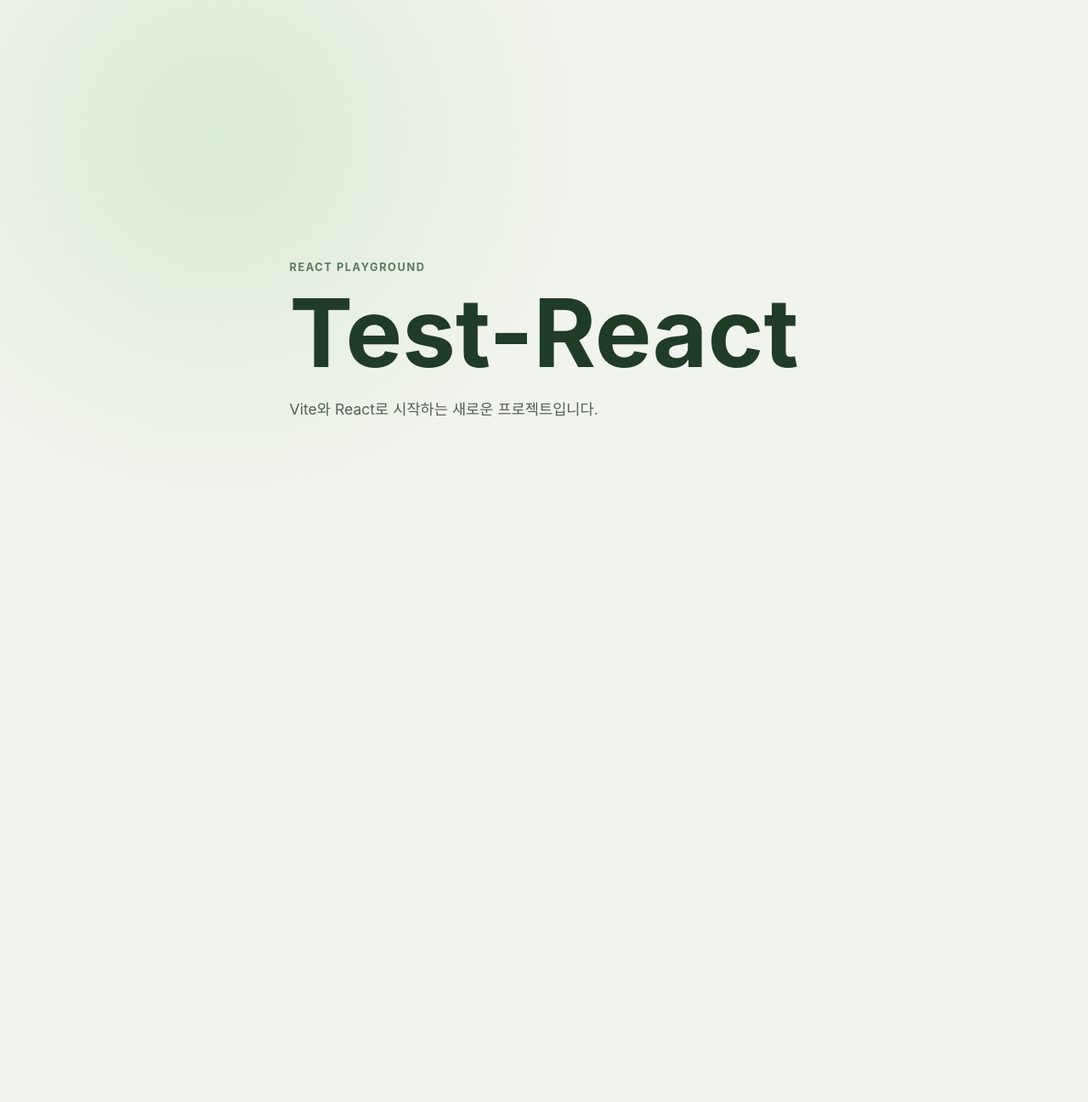
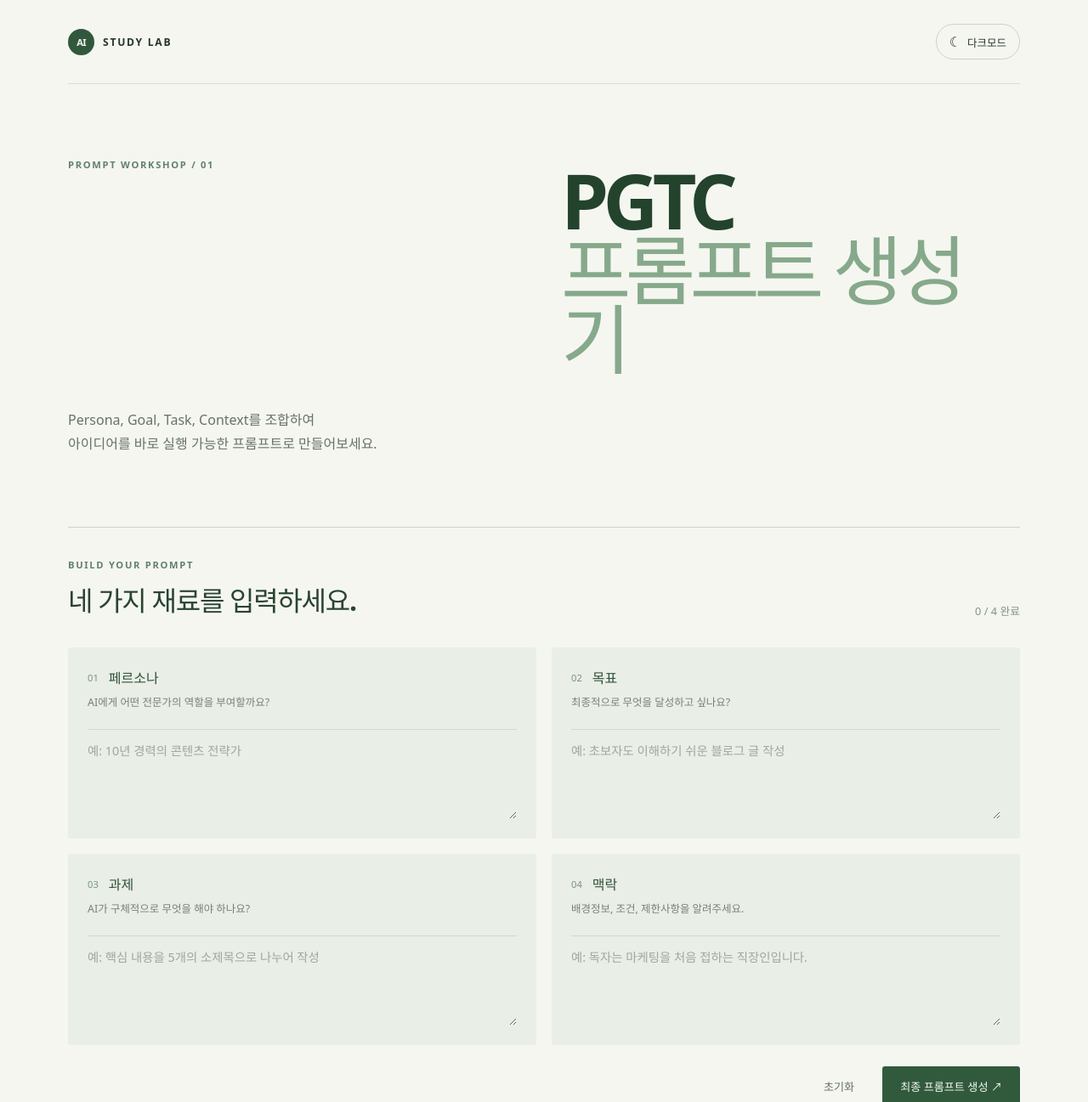
Before and after one commit to mousailee-arch/Test-React, a React (Vite) app: page / in a window 1280 px wide. Shown: the top 1297 px of the page at 85% size. Before the commit the page ends 800 px from the top, so only its background shows below. Built offline with nearby package versions, Linux system fonts and the light colour scheme.

Commit message:
Deploy PGTC prompt generator to GitHub Pages

```diff
--- a/index.html
+++ b/index.html
@@ -3,7 +3,7 @@
   <head>
     <meta charset="UTF-8" />
     <meta name="viewport" content="width=device-width, initial-scale=1.0" />
-    <title>Test React</title>
+    <title>PGTC 프롬프트 생성기 | AI Study Lab</title>
   </head>
   <body>
     <div id="root"></div>
--- a/src/App.css
+++ b/src/App.css
@@ -1,33 +1,48 @@
-.app-shell {
-  display: grid;
-  place-content: center;
-  min-height: 100vh;
-  padding: 2rem;
-  background: radial-gradient(circle at 20% 20%, #dcebd7, transparent 36%), #f1f4ed;
-}
-
-.app-shell > * {
-  max-width: 42rem;
-}
-
-.eyebrow {
-  margin: 0 0 1rem;
-  color: #5b795f;
-  font-size: 0.8rem;
-  font-weight: 700;
-  letter-spacing: 0.12em;
-  text-transform: uppercase;
-}
-
-h1 {
-  margin: 0;
-  color: #203c28;
-  font-size: clamp(3rem, 10vw, 7rem);
-  line-height: 0.95;
-}
-
-.intro {
-  margin: 1.5rem 0 0;
-  color: #536158;
-  font-size: 1.1rem;
-}
+.site-shell { min-height: 100vh; background: #f5f6f0; transition: background .25s, color .25s; }
+.site-shell.dark { color: #e7ede4; background: #18221d; }
+.topbar, .page-content, footer { width: min(1120px, calc(100% - 48px)); margin: auto; }
+.topbar { display: flex; justify-content: space-between; align-items: center; padding: 28px 0; border-bottom: 1px solid #d8ded3; }
+.dark .topbar { border-color: #344339; }
+.brand { display: flex; align-items: center; gap: 10px; color: inherit; font-size: .76rem; font-weight: 800; letter-spacing: .14em; text-decoration: none; }
+.brand-mark { display: grid; place-items: center; width: 31px; height: 31px; color: #f5f6f0; background: #31583d; border-radius: 50%; font-size: .7rem; letter-spacing: -.08em; }
+.theme-toggle, .copy-button { border: 1px solid #cbd4c8; color: inherit; background: transparent; border-radius: 99px; padding: 9px 15px; font-size: .78rem; }
+.theme-toggle span { margin-right: 7px; font-size: 1rem; }
+.page-content { padding: 76px 0 100px; }
+.hero { display: grid; grid-template-columns: 1fr 1fr; gap: 40px; padding-bottom: 76px; }
+.eyebrow, .section-label { color: #61816a; font-size: .7rem; font-weight: 800; letter-spacing: .15em; text-transform: uppercase; }
+.hero h1 { margin: 20px 0 0; color: #23432d; font-size: clamp(3.4rem, 7vw, 6.7rem); line-height: .91; letter-spacing: -.075em; }
+.dark .hero h1 { color: #d7e9d6; }
+.hero h1 em { color: #86a98b; font-style: normal; }
+.hero-copy { align-self: end; margin: 0 0 7px; color: #66736a; font-size: 1rem; line-height: 1.8; }
+.dark .hero-copy, .dark .field-hint { color: #a8b8aa; }
+.generator, .result-panel { border-top: 1px solid #cbd4c8; padding-top: 31px; }
+.dark .generator, .dark .result-panel { border-color: #405044; }
+.section-heading, .result-heading { display: flex; justify-content: space-between; align-items: end; gap: 20px; }
+h2 { margin: 8px 0 0; color: #2a4432; font-size: clamp(1.35rem, 3vw, 2rem); letter-spacing: -.04em; }
+.dark h2 { color: #e1eee0; }
+.step-count { color: #839387; font-size: .8rem; }
+.field-grid { display: grid; grid-template-columns: 1fr 1fr; gap: 18px; margin-top: 34px; }
+.prompt-field { display: flex; flex-direction: column; padding: 22px; background: #e9eee6; border: 1px solid transparent; border-radius: 4px; transition: border-color .2s, background .2s; }
+.dark .prompt-field { background: #243128; }
+.prompt-field:focus-within { border-color: #77967d; background: #eef3eb; }
+.dark .prompt-field:focus-within { background: #293a2f; }
+.field-topline { display: flex; align-items: center; gap: 12px; color: #2f5139; }
+.dark .field-topline { color: #d6e7d4; }
+.field-number { color: #78957d; font-size: .7rem; }
+.field-hint { min-height: 40px; margin-top: 9px; color: #768278; font-size: .78rem; line-height: 1.5; }
+textarea { width: 100%; min-height: 92px; resize: vertical; padding: 13px 0 0; border: 0; border-top: 1px solid #d0d9cd; outline: 0; color: #2b4132; background: transparent; font-size: .9rem; line-height: 1.6; }
+.dark textarea { border-color: #425344; color: #e1eee0; }
+textarea::placeholder { color: #9da89f; }
+.action-row { display: flex; justify-content: flex-end; gap: 12px; margin-top: 25px; }
+.primary-button, .secondary-button { border: 0; border-radius: 3px; padding: 14px 21px; font-weight: 700; font-size: .82rem; }
+.primary-button { color: #f7faf5; background: #315a3d; }
+.primary-button:hover { background: #23482f; }
+.secondary-button { color: #637267; background: transparent; }
+.result-panel { margin-top: 82px; }
+.copy-button:disabled { cursor: not-allowed; opacity: .45; }
+.result-box { min-height: 150px; margin-top: 24px; padding: 23px; white-space: pre-wrap; color: #33483a; background: #e9eee6; border-left: 3px solid #78997d; font-size: .9rem; line-height: 1.75; }
+.dark .result-box { color: #dce9dc; background: #243128; }
+.result-placeholder { color: #94a097; }
+footer { display: flex; justify-content: space-between; padding: 23px 0 30px; border-top: 1px solid #d8ded3; color: #87948a; font-size: .7rem; letter-spacing: .06em; }
+.dark footer { border-color: #344339; }
+@media (max-width: 700px) { .topbar, .page-content, footer { width: min(100% - 32px, 560px); } .page-content { padding-top: 52px; } .hero { display: block; padding-bottom: 54px; } .hero-copy { margin-top: 29px; } .field-grid { grid-template-columns: 1fr; } .section-heading, .result-heading { align-items: start; flex-direction: column; } footer { gap: 10px; flex-direction: column; } }
--- a/src/App.tsx
+++ b/src/App.tsx
@@ -1,12 +1,137 @@
+import { useState } from 'react'
 import './App.css'
 
+type PromptPart = 'persona' | 'goal' | 'task' | 'context'
+
+const promptFields: Array<{
+  key: PromptPart
+  number: string
+  title: string
+  hint: string
+  placeholder: string
+}> = [
+  {
+    key: 'persona',
+    number: '01',
+    title: '페르소나',
+    hint: 'AI에게 어떤 전문가의 역할을 부여할까요?',
+    placeholder: '예: 10년 경력의 콘텐츠 전략가',
+  },
+  {
+    key: 'goal',
+    number: '02',
+    title: '목표',
+    hint: '최종적으로 무엇을 달성하고 싶나요?',
+    placeholder: '예: 초보자도 이해하기 쉬운 블로그 글 작성',
+  },
+  {
+    key: 'task',
+    number: '03',
+    title: '과제',
+    hint: 'AI가 구체적으로 무엇을 해야 하나요?',
+    placeholder: '예: 핵심 내용을 5개의 소제목으로 나누어 작성',
+  },
+  {
+    key: 'context',
+    number: '04',
+    title: '맥락',
+    hint: '배경정보, 조건, 제한사항을 알려주세요.',
+    placeholder: '예: 독자는 마케팅을 처음 접하는 직장인입니다.',
+  },
+]
+
+const emptyPrompt = { persona: '', goal: '', task: '', context: '' }
+
 function App() {
+  const [prompt, setPrompt] = useState(emptyPrompt)
+  const [result, setResult] = useState('')
+  const [isDark, setIsDark] = useState(false)
+  const [copied, setCopied] = useState(false)
+
+  const updatePrompt = (key: PromptPart, value: string) => {
+    setPrompt((current) => ({ ...current, [key]: value }))
+  }
+
+  const generatePrompt = () => {
+    const sections = promptFields
+      .map(({ key, title }) => prompt[key].trim() ? `${title}:\n${prompt[key].trim()}` : '')
+      .filter(Boolean)
+
+    setResult(sections.join('\n\n'))
+    setCopied(false)
+  }
+
+  const resetPrompt = () => {
+    setPrompt(emptyPrompt)
+    setResult('')
+    setCopied(false)
+  }
+
+  const copyPrompt = async () => {
+    if (!result) return
+    await navigator.clipboard.writeText(result)
+    setCopied(true)
+    window.setTimeout(() => setCopied(false), 1800)
+  }
+
   return (
-    <main className="app-shell">
-      <p className="eyebrow">React playground</p>
-      <h1>Test-React</h1>
-      <p className="intro">Vite와 React로 시작하는 새로운 프로젝트입니다.</p>
-    </main>
+    <div className={`site-shell ${isDark ? 'dark' : ''}`}>
+      <header className="topbar">
+        <a className="brand" href="#top" aria-label="AI Study Lab 홈">
+          <span className="brand-mark">AI</span>
+          <span>STUDY LAB</span>
+        </a>
+        <button className="theme-toggle" type="button" onClick={() => setIsDark((current) => !current)}>
+          <span aria-hidden="true">{isDark ? '☀' : '☾'}</span>
+          {isDark ? '라이트모드' : '다크모드'}
+        </button>
+      </header>
+
+      <main className="page-content" id="top">
+        <section className="hero">
+          <p className="eyebrow">Prompt workshop / 01</p>
+          <h1>PGTC<br /><em>프롬프트 생성기</em></h1>
+          <p className="hero-copy">Persona, Goal, Task, Context를 조합하여<br />아이디어를 바로 실행 가능한 프롬프트로 만들어보세요.</p>
+        </section>
+
+        <section className="generator" aria-label="프롬프트 입력 영역">
+          <div className="section-heading">
+            <div>
+              <span className="section-label">BUILD YOUR PROMPT</span>
+              <h2>네 가지 재료를 입력하세요.</h2>
+            </div>
+            <span className="step-count">{Object.values(prompt).filter(Boolean).length} / 4 완료</span>
+          </div>
+
+          <div className="field-grid">
+            {promptFields.map(({ key, number, title, hint, placeholder }) => (
+              <label className="prompt-field" htmlFor={key} key={key}>
+                <span className="field-topline"><span className="field-number">{number}</span><strong>{title}</strong></span>
+                <span className="field-hint">{hint}</span>
+                <textarea id={key} value={prompt[key]} onChange={(event) => updatePrompt(key, event.target.value)} placeholder={placeholder} rows={4} />
+              </label>
+            ))}
+          </div>
+
+          <div className="action-row">
+            <button className="secondary-button" type="button" onClick={resetPrompt}>초기화</button>
+            <button className="primary-button" type="button" onClick={generatePrompt}>최종 프롬프트 생성 <span aria-hidden="true">↗</span></button>
+          </div>
+        </section>
+
+        <section className={`result-panel ${result ? 'has-result' : ''}`} aria-live="polite">
+          <div className="result-heading">
+            <div><span className="section-label">YOUR OUTPUT</span><h2>최종 프롬프트</h2></div>
+            <button className="copy-button" type="button" onClick={copyPrompt} disabled={!result}>{copied ? '복사 완료' : '⌘ 프롬프트 복사'}</button>
+          </div>
+          <div className="result-box">
+            {result || <span className="result-placeholder">입력한 내용이 하나의 프롬프트로 이곳에 나타납니다.</span>}
+          </div>
+        </section>
+      </main>
+
+      <footer><span>AI STUDY LAB</span><span>작은 도구로 큰 아이디어를 시작하세요.</span></footer>
+    </div>
   )
 }
 
--- a/src/index.css
+++ b/src/index.css
@@ -1,7 +1,7 @@
 :root {
-  font-family: Inter, ui-sans-serif, system-ui, -apple-system, BlinkMacSystemFont, "Segoe UI", sans-serif;
-  color: #17211b;
-  background: #f1f4ed;
+  font-family: "Pretendard", "Noto Sans KR", ui-sans-serif, system-ui, sans-serif;
+  color: #26352e;
+  background: #f5f6f0;
   font-synthesis: none;
   text-rendering: optimizeLegibility;
 }
@@ -15,3 +15,6 @@
   min-width: 320px;
   min-height: 100vh;
 }
+
+button, textarea { font: inherit; }
+button { cursor: pointer; }
--- a/vite.config.js
+++ b/vite.config.js
@@ -2,5 +2,6 @@
 import react from '@vitejs/plugin-react'
 
 export default defineConfig({
+  base: '/Test-React/',
   plugins: [react()],
 })
```
